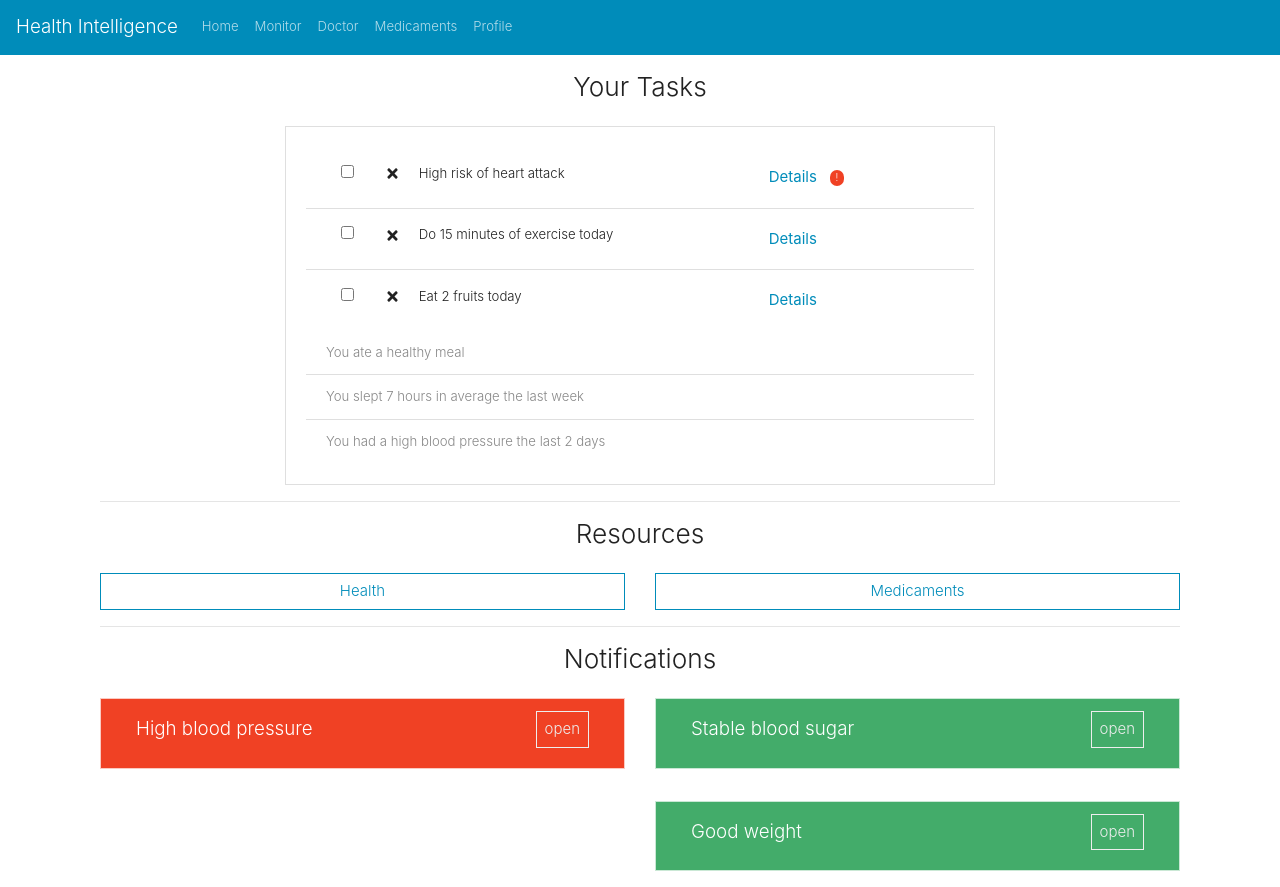
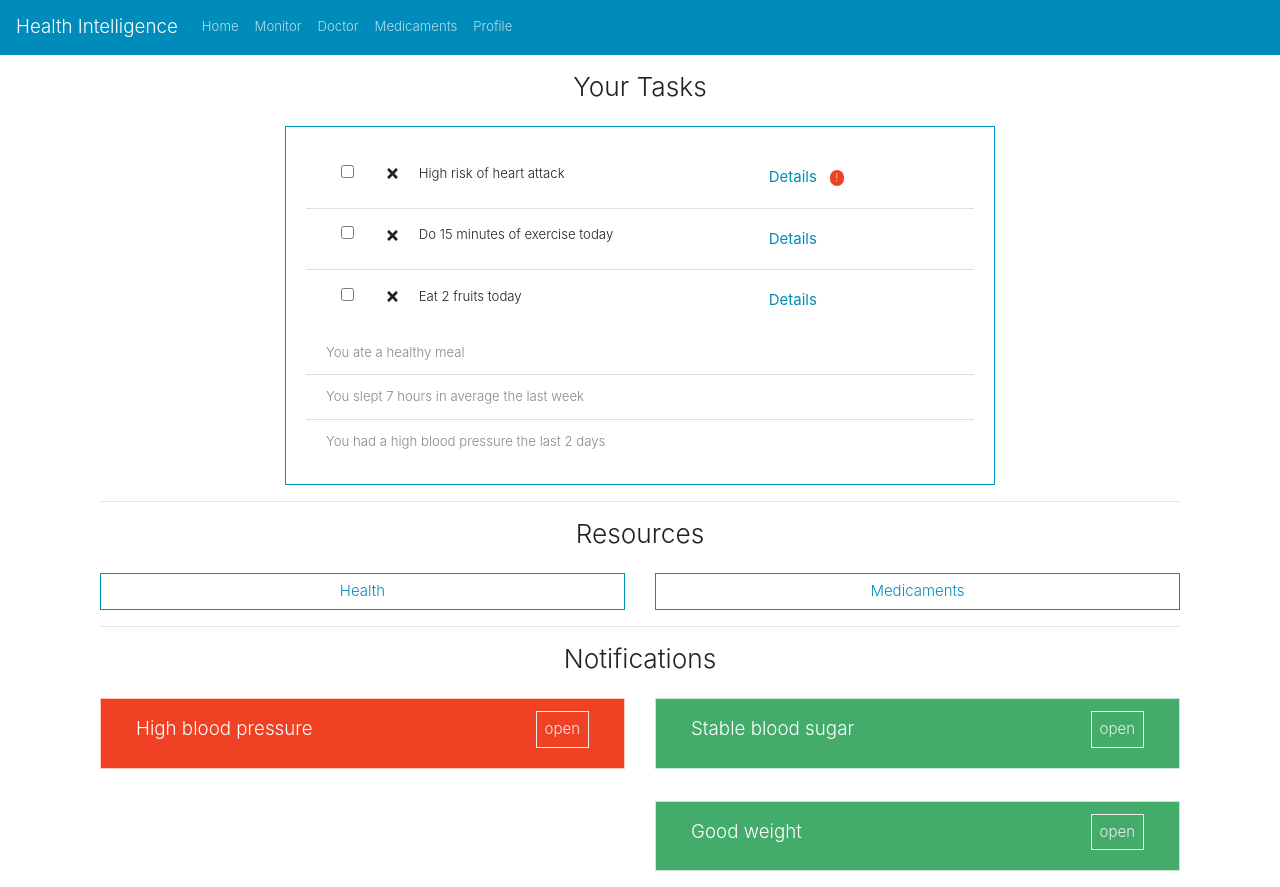
Before and after one commit to eduardvercaemer/itesm-hackathon-health-intelligence, a Next.js app: page /home in a window 1280 px wide. Built offline with nearby package versions, Linux system fonts and the light colour scheme.

Commit message:
improve: user action colors

```diff
--- a/components/main-dashboard.js
+++ b/components/main-dashboard.js
@@ -108,7 +108,7 @@ export default function MainDashboard() {
       <h3 className="text-center">Your Tasks</h3>
       <Row>
         <Col xs={12} md={8} className="mt-3 mx-auto">
-          <Card className="h-100">
+          <Card border="primary" className="h-100">
             <Card.Body>
               <UserActions />
             </Card.Body>
```
